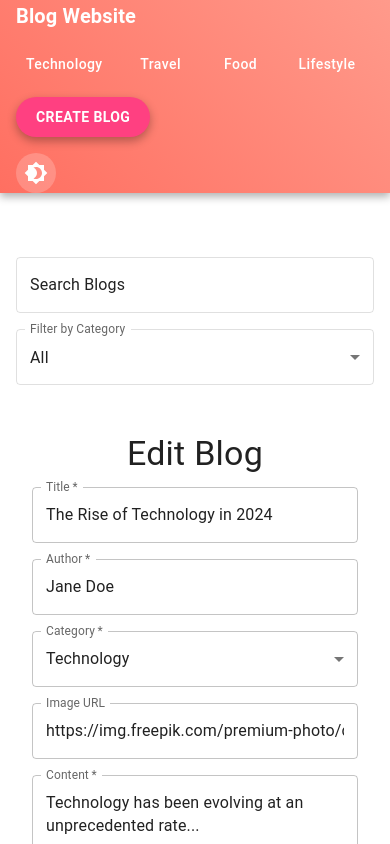
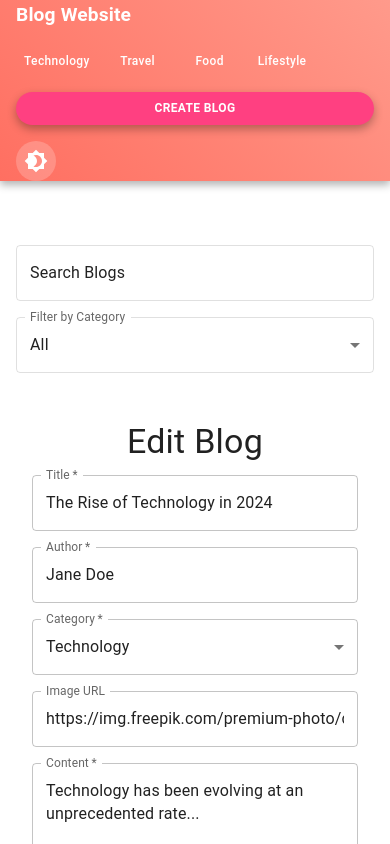
Before and after one commit to Noorain464/Blog_wEBSITE, a React (Create React App) app: page /edit-blog/1 in a window 390 px wide. Shown: the top 844 px of the page. Built offline with nearby package versions, Linux system fonts and the light colour scheme; the HTML template or start-up script is replaced by a standard one.

Commit message:
edit and delete

```diff
--- a/src/components/NavBar.js
+++ b/src/components/NavBar.js
@@ -1,5 +1,5 @@
 import React, { useContext } from 'react';
-import { AppBar, Toolbar, Typography, Button, IconButton, Box, useMediaQuery } from '@mui/material';
+import { AppBar, Toolbar, Typography, Button, IconButton, Box, useMediaQuery, useTheme } from '@mui/material';
 import { Link } from 'react-router-dom';
 import { ThemeContext } from '../components/Theme';
 import Brightness4Icon from '@mui/icons-material/Brightness4';
@@ -7,8 +7,8 @@ import Brightness7Icon from '@mui/icons-material/Brightness7';
 
 const Navbar = () => {
   const { toggleTheme, mode } = useContext(ThemeContext);
-  const categories = ['Technology', 'Travel', 'Food', 'Lifestyle'];
-  const isMobile = useMediaQuery(theme => theme.breakpoints.down('sm'));
+  const theme = useTheme();
+  const isMobile = useMediaQuery(theme.breakpoints.down('sm'));
 
   return (
     <AppBar
@@ -17,9 +17,11 @@ const Navbar = () => {
         background: mode === 'dark' ? 'linear-gradient(45deg, #2e2e2e, #4a4a4a)' : 'linear-gradient(45deg, #ff6f61, #ff9a8b)',
         boxShadow: '0px 4px 8px rgba(0, 0, 0, 0.3)',
         marginBottom: 4,
+        maxWidth: '100%',
+        overflow: 'hidden',
       }}
     >
-      <Toolbar sx={{ flexDirection: isMobile ? 'column' : 'row', alignItems: isMobile ? 'flex-start' : 'center' }}>
+      <Toolbar sx={{ flexDirection: isMobile ? 'column' : 'row', alignItems: isMobile ? 'flex-start' : 'center', flexWrap: 'wrap' }}>
         <Typography
           variant="h6"
           sx={{
@@ -27,7 +29,8 @@ const Navbar = () => {
             fontWeight: 'bold',
             color: '#ffffff',
             textDecoration: 'none',
-            mb: isMobile ? 2 : 0,
+            mb: isMobile ? 2 : 0, // margin-bottom for mobile
+            fontSize: isMobile ? '1.2rem' : '1.5rem',
           }}
           component={Link}
           to="/"
@@ -37,13 +40,13 @@ const Navbar = () => {
         <Box
           sx={{
             display: 'flex',
-            gap: 2,
+            gap: 1, // reduced gap for mobile
             flexWrap: 'wrap',
             justifyContent: isMobile ? 'center' : 'flex-start',
             mb: isMobile ? 2 : 0, // margin-bottom for mobile
           }}
         >
-          {categories.map((category, index) => (
+          {['Technology', 'Travel', 'Food', 'Lifestyle'].map((category, index) => (
             <Button
               key={index}
               color="inherit"
@@ -53,8 +56,8 @@ const Navbar = () => {
                 color: '#ffffff',
                 borderRadius: '20px',
                 textTransform: 'capitalize',
-                fontSize: '14px',
-                padding: isMobile ? '4px 10px' : '8px 20px',
+                fontSize: isMobile ? '12px' : '14px', // responsive font size
+                padding: isMobile ? '4px 8px' : '8px 20px', // responsive padding
                 '&:hover': {
                   backgroundColor: mode === 'dark' ? '#555' : '#ffffff33',
                 },
@@ -70,18 +73,16 @@ const Navbar = () => {
           to="/create-blog"
           sx={{
             marginLeft: isMobile ? 0 : 2,
-            padding: '8px 20px',
+            padding: isMobile ? '6px 12px' : '8px 20px', // responsive padding
             color: mode === 'dark' ? '#333' : '#ffffff',
             backgroundColor: mode === 'dark' ? '#ffeb3b' : '#ff4081',
             borderRadius: '30px',
             fontWeight: 'bold',
-            fontSize: '14px',
+            fontSize: isMobile ? '12px' : '14px', // responsive font size
             boxShadow: '0 4px 10px rgba(0, 0, 0, 0.3)',
             textTransform: 'uppercase',
-            '&:hover': {
-              backgroundColor: mode === 'dark' ? '#fdd835' : '#f50057',
-            },
             mb: isMobile ? 2 : 0, // margin-bottom for mobile
+            width: isMobile ? '100%' : 'auto', // full width on mobile
           }}
         >
           Create Blog
```
